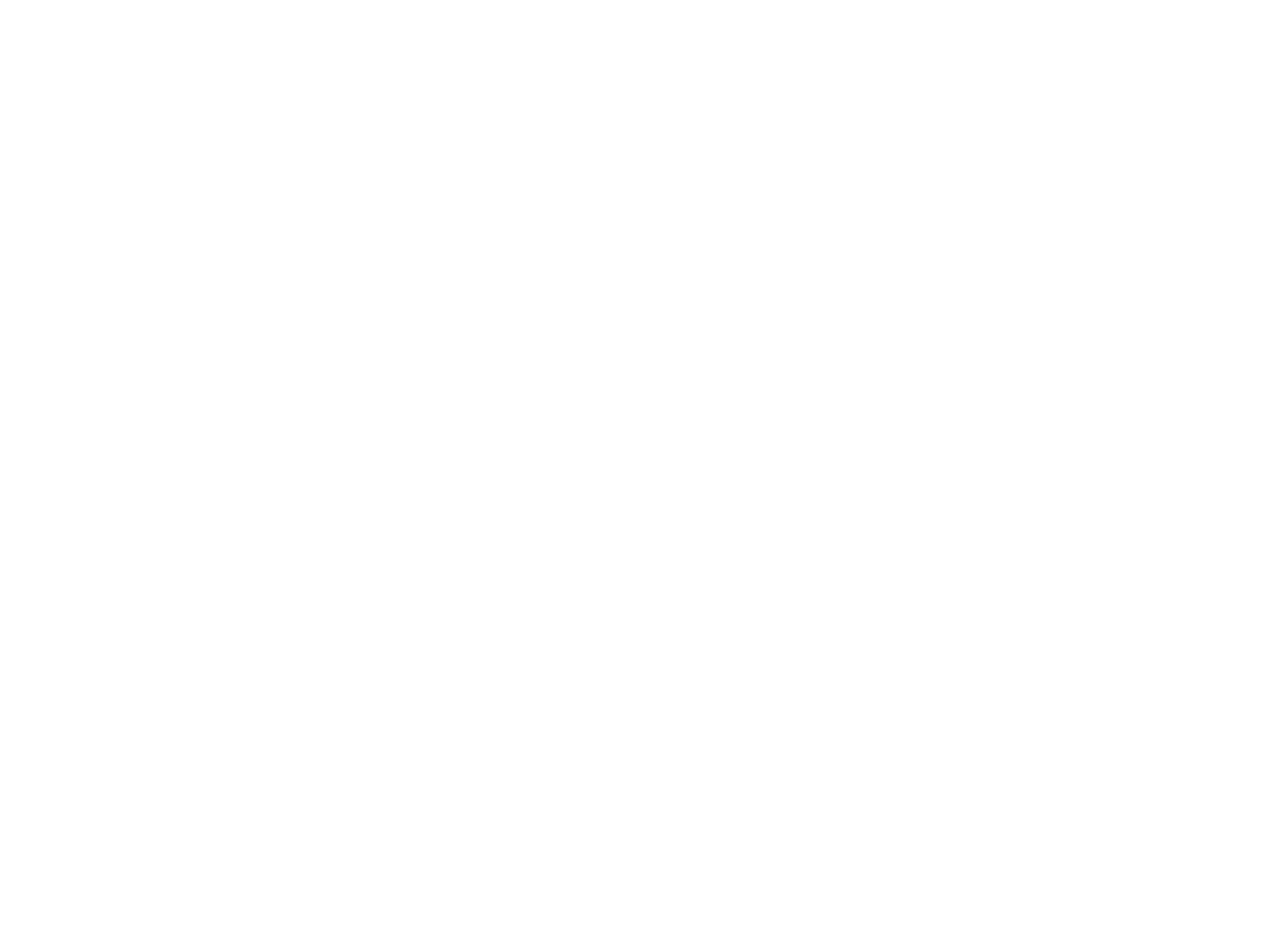
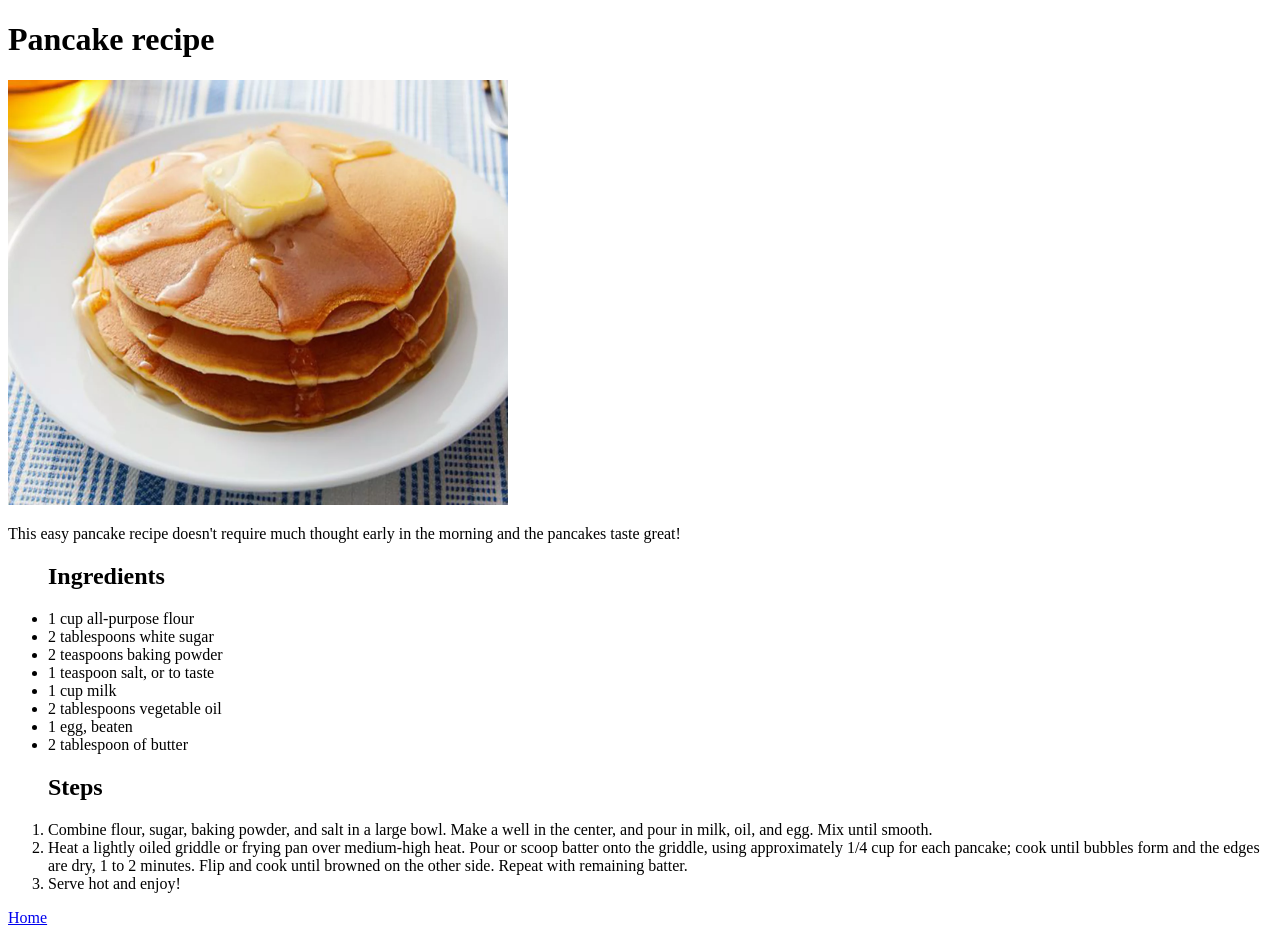
Before and after one commit to At-Ease-Rentals/odin-recipes, a plain HTML site: page recipes/html/pancakes.html in a window 1280 px wide. Before the commit the page ends 800 px from the top, so only its background shows below. Drawn offline with Linux system fonts and the light colour scheme.

Commit message:
recipe project:the pancakes html file is completed. Added links for each back to go back to the home back. Will have to fix the links on the home page. When returning from recipe page the link stops working.

```diff
--- a/recipes/html/pancakes.html
+++ b/recipes/html/pancakes.html
@@ -6,6 +6,26 @@
     <title>Pancakes Recipe</title>
 </head>
 <body>
-
-</body>
+    <h1>Pancake recipe</h1>
+    <img src = "../images/pancakes.webp" height = "425" width = "500"/></body>
+<p>
+    This easy pancake recipe doesn't require much thought early in the morning and the pancakes taste great!
+</p>
+<ul><h2>Ingredients</h2>
+    <li>1 cup all-purpose flour</li>
+    <li>2 tablespoons white sugar</li>
+    <li>2 teaspoons baking powder</li>
+    <li>1 teaspoon salt, or to taste</li>
+    <li>1 cup milk</li>
+    <li>2 tablespoons vegetable oil</li>
+    <li>1 egg, beaten</li>
+    <li>2 tablespoon of butter</li>
+</ul>
+<ol><h2>Steps</h2>
+    <li>Combine flour, sugar, baking powder, and salt in a large bowl. Make a well in the center, and pour in milk,
+        oil, and egg. Mix until smooth.</li>
+    <li>Heat a lightly oiled griddle or frying pan over medium-high heat. Pour or scoop batter onto the griddle, using approximately 1/4 cup for each pancake; cook until bubbles form and the edges are dry, 1 to 2 minutes. Flip and cook until browned on the other side. Repeat with remaining batter.</li>
+    <li>Serve hot and enjoy!</li>
+</ol>
+<a href="/index.html">Home</a>
 </html>
```
Also changed, not shown: recipes/html/lasagna.html (+1 -0 lines), recipes/images/pancakes.webp (added).
